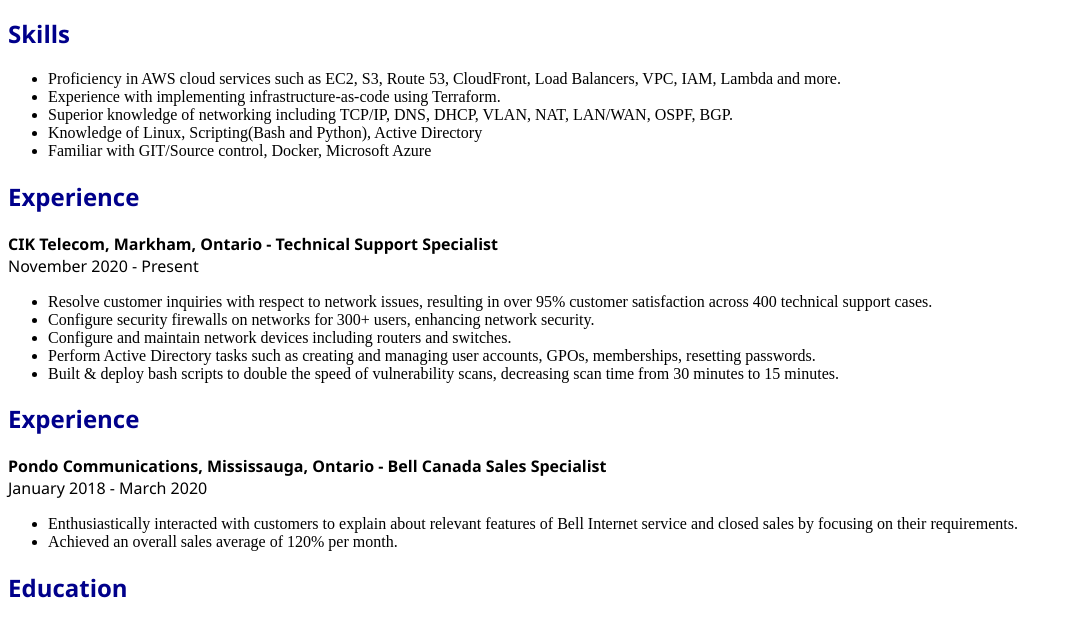
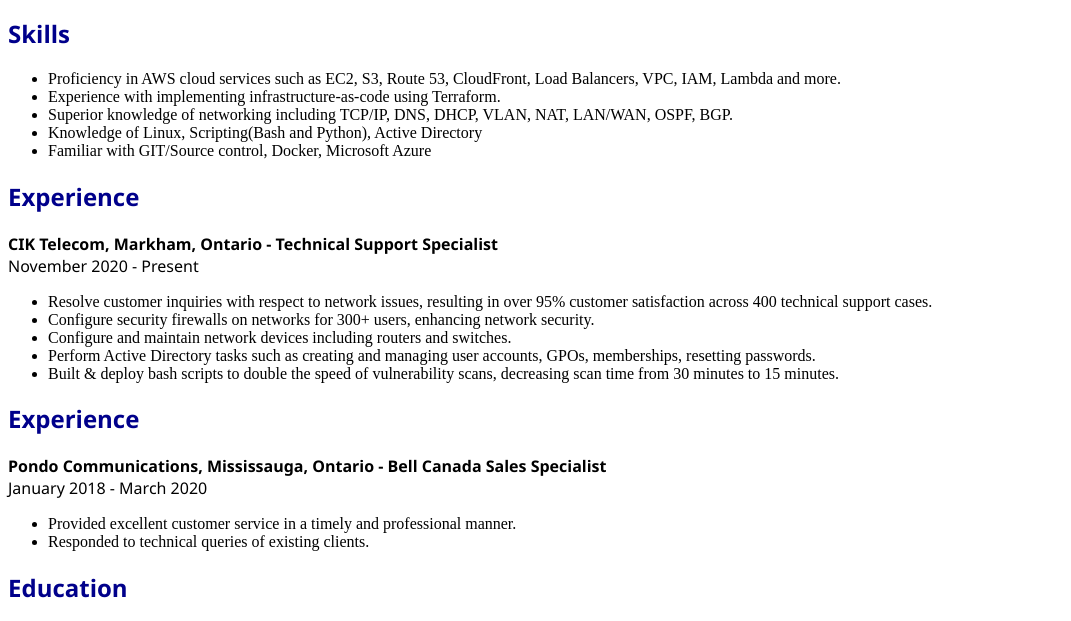
Before and after one commit to tajuddinshaikh/Cloud-Resume-Challenge, a plain HTML site: page CloudResumeChallenge/website/index.html in a window 1280 px wide. Shown: the part 143-764 px from the top of the page, without its empty margins (0-1071 px from the left). Drawn offline with Linux system fonts and the light colour scheme; no server answers.

Commit message:
Update index.html

```diff
--- a/CloudResumeChallenge/website/index.html
+++ b/CloudResumeChallenge/website/index.html
@@ -52,8 +52,8 @@
         <h4 class ="exp">Pondo Communications, Mississauga, Ontario - Bell Canada Sales Specialist</h4>
         <h4 class="exp date">January 2018 - March 2020</h4>
         <ul>
-            <li>Enthusiastically interacted with customers to explain about relevant features of Bell Internet service and closed sales by focusing on their requirements.</li>
-            <li>Achieved an overall sales average of 120% per month.</li>
+            <li>Provided excellent customer service in a timely and professional manner.</li>
+            <li>Responded to technical queries of existing clients.</li>
 
         </ul>
     </section>
```
